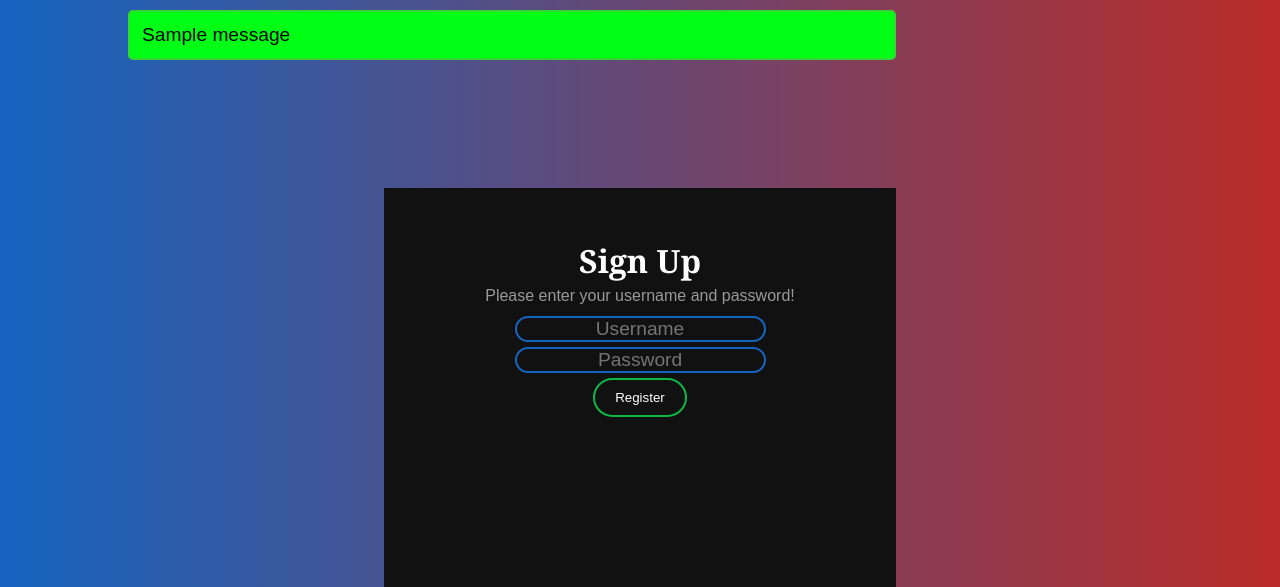
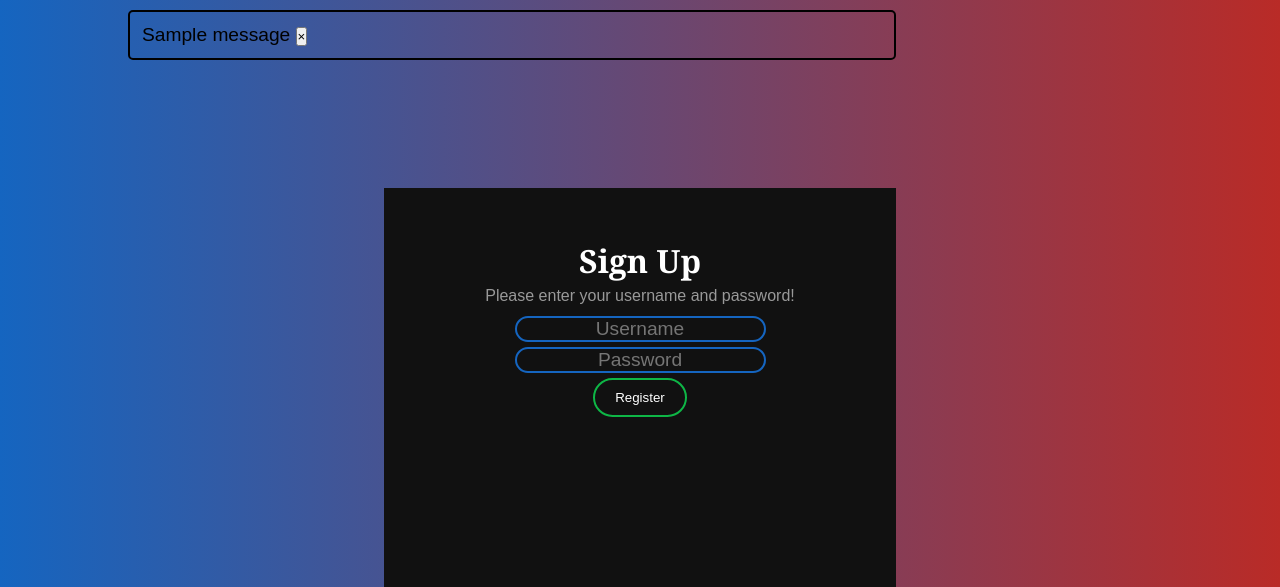
Before and after one commit to eliasyter/try_investing, a Flask app: page /SignUp in a window 1280 px wide. Shown: the part 80-667 px from the top of the page. Run offline with Flask 2, Linux system fonts and the light colour scheme; tables that the repository leaves empty hold one stand-in row (values such as "Sample post"); one stand-in notice (Sample message) is shown; some libraries are stand-ins or nearby versions.

Commit message:
adding better alart

```diff
--- a/templates/base.html
+++ b/templates/base.html
@@ -43,7 +43,12 @@
     {% if messages %}
       <ul class=flashes>
       {% for category, message in messages %}
-        <li class="alert alert-{{category}}">{{ message }}</li>
+      <div class="alert alert-warning alert-dismissible fade show" role="alert">
+        <span>{{ message }}</span>
+        <button type="button" class="close" data-dismiss="alert" aria-label="Close">
+          <span aria-hidden="true">&times;</span>
+        </button>
+      </div>
 
       {% endfor %}
       </ul>
```
